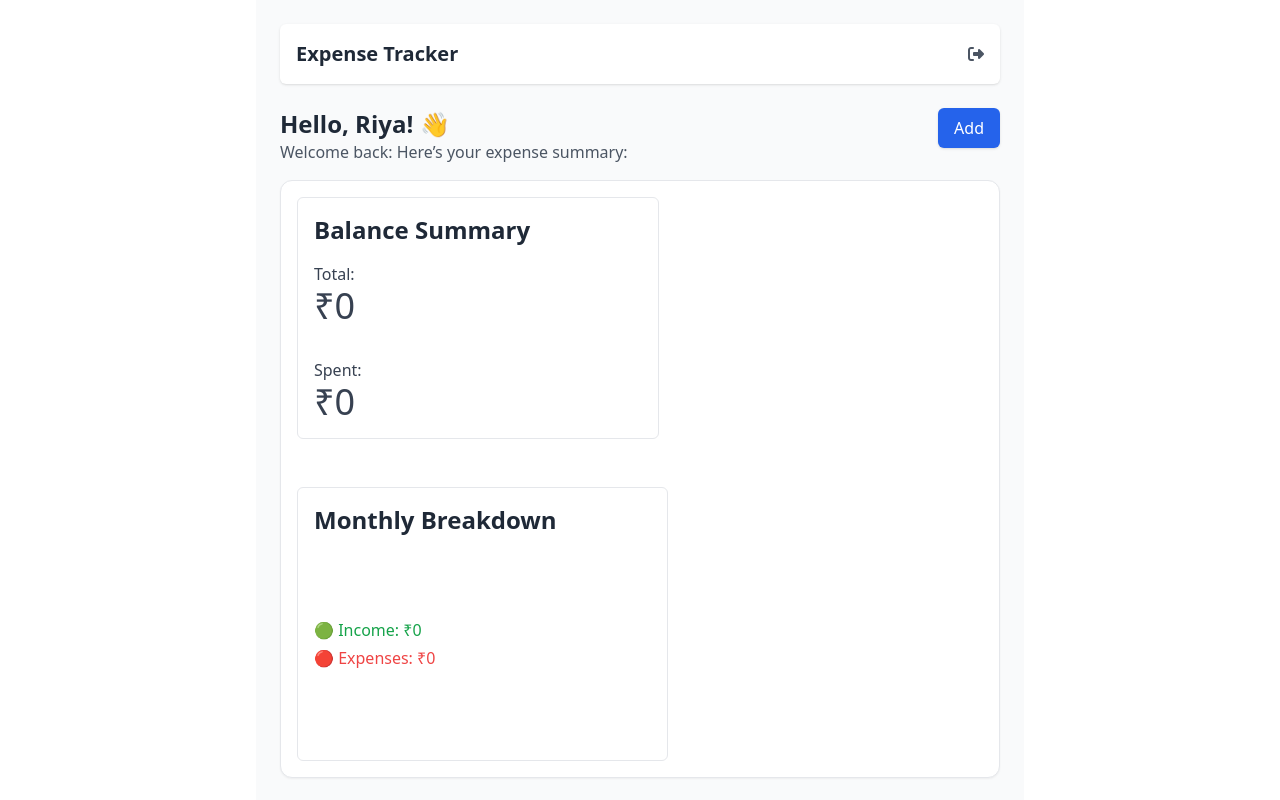
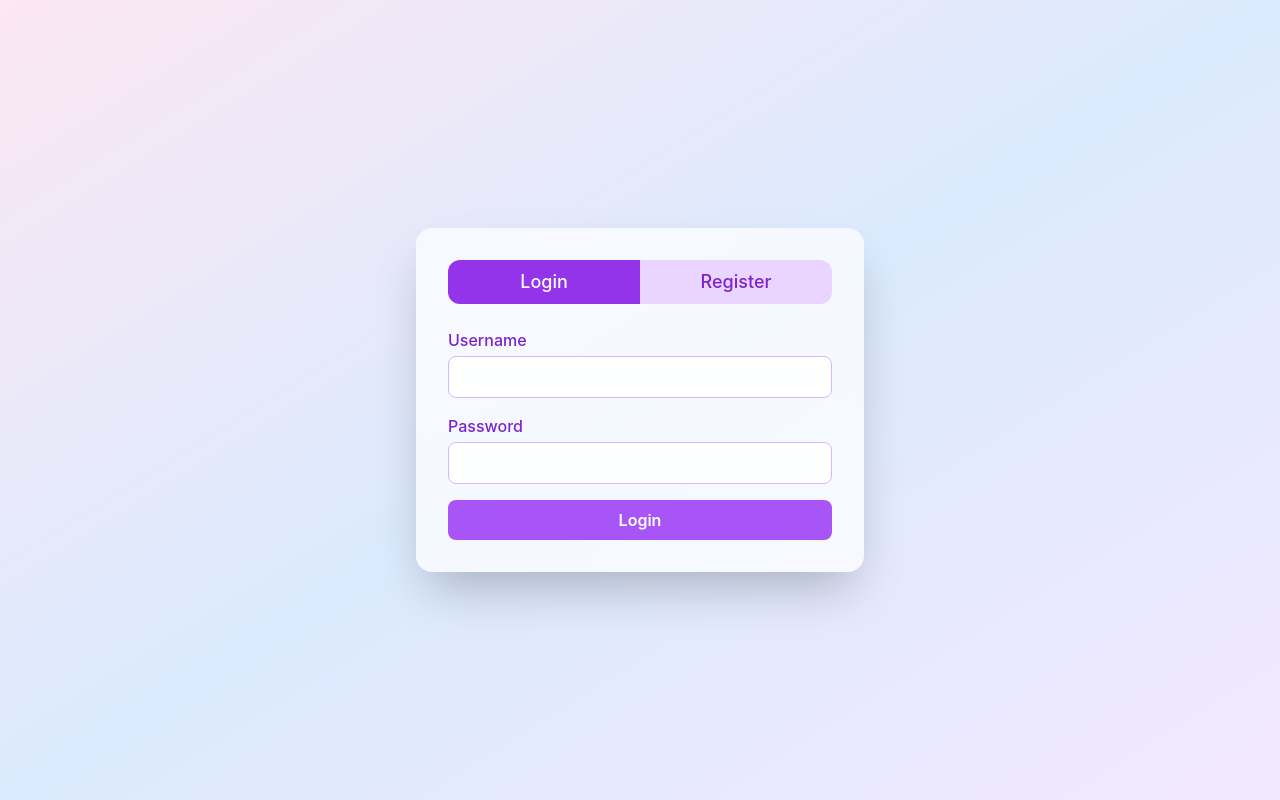
Before and after one commit to GlitchRemo/expense-tracker-vue, a Vue app: page / in a window 1280 px wide. Shown: the top 800 px of the page. Built offline with nearby package versions, Linux system fonts and the light colour scheme; no server answers.

Commit message:
change style

```diff
--- a/src/pages/AddExpense.vue
+++ b/src/pages/AddExpense.vue
@@ -1,5 +1,5 @@
 <template>
-  <div :class="expenseToEdit ? 'p-0' : 'p-2 bg-gray-50 lg:p-6 mx-0 lg:mx-64 w-min md:w-auto'">
+  <div :class="expenseToEdit ? 'p-0' : 'p-2 bg-gray-50 lg:p-6 mx-0 lg:mx-64 md:w-auto'">
     <!-- Navbar -->
     <Navbar v-if="!expenseToEdit" />
     <div class="add-expense max-w-xl mx-auto bg-white p-6 rounded-xl shadow-md border border-gray-200">
--- a/src/pages/LoginRegister.vue
+++ b/src/pages/LoginRegister.vue
@@ -77,7 +77,7 @@
 
           localStorage.setItem('userId', userId);
           localStorage.setItem('username', username);
-          this.$router.push('/');
+          this.$router.push('/dashboard');
         } catch (error) {
           this.errorMessage = error.message || 'Something went wrong';
         }
--- a/src/router/router.js
+++ b/src/router/router.js
@@ -5,10 +5,10 @@ import ViewExpenses from '../pages/ViewExpenses.vue';
 import LoginRegister from '../pages/LoginRegister.vue';
 
 const routes = [
-  { path: '/', name: 'Dashboard', component: Dashboard },
+  { path: '/', name: 'LoginRegister', component: LoginRegister},
+  { path: '/dashboard', name: 'Dashboard', component: Dashboard },
   { path: '/add-expense', name: 'AddExpense', component: AddExpense },
   { path: '/expenses', name: 'ViewExpenses', component: ViewExpenses },
-  { path: '/login', name: 'LoginRegister', component: LoginRegister},
   // { path: '/register', name: 'Register', component: Register },
 ];
 
```
